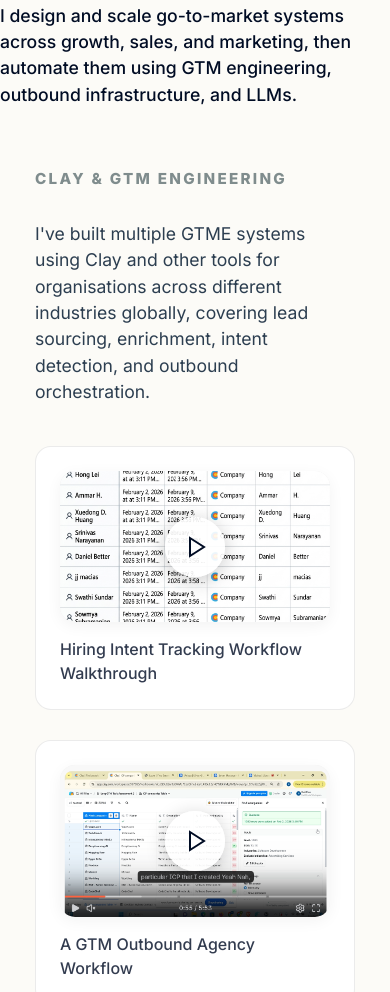
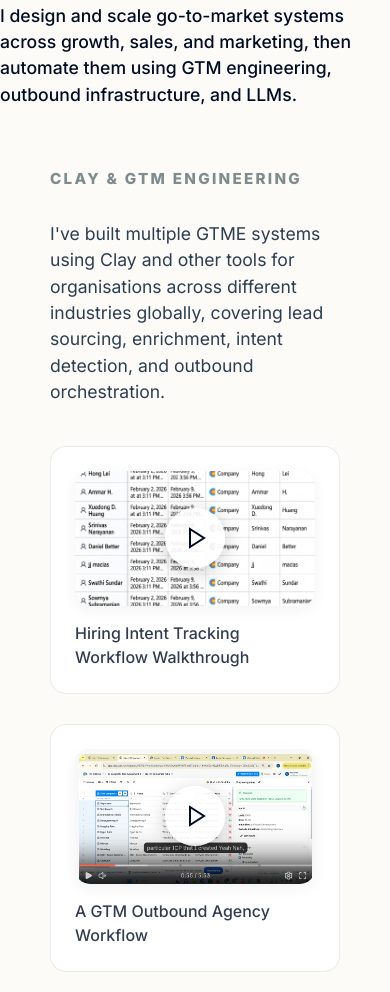
Before and after one commit to NeilTheDevil/GTMEPortfolio, a plain HTML site: page index.html in a window 390 px wide. Shown: the part 734-1726 px from the top of the page. Drawn offline with Linux system fonts and the light colour scheme.

Commit message:
Fix: Push mobile hero text further right with 50px padding

```diff
--- a/style.css
+++ b/style.css
@@ -565,7 +565,7 @@
 
 @media (max-width: 768px) {
     .container {
-        padding: 0 35px; /* Stable, breathable margins */
+        padding: 0 50px; /* Increased padding to push text away from the left edge */
         box-sizing: border-box;
     }
 
```
